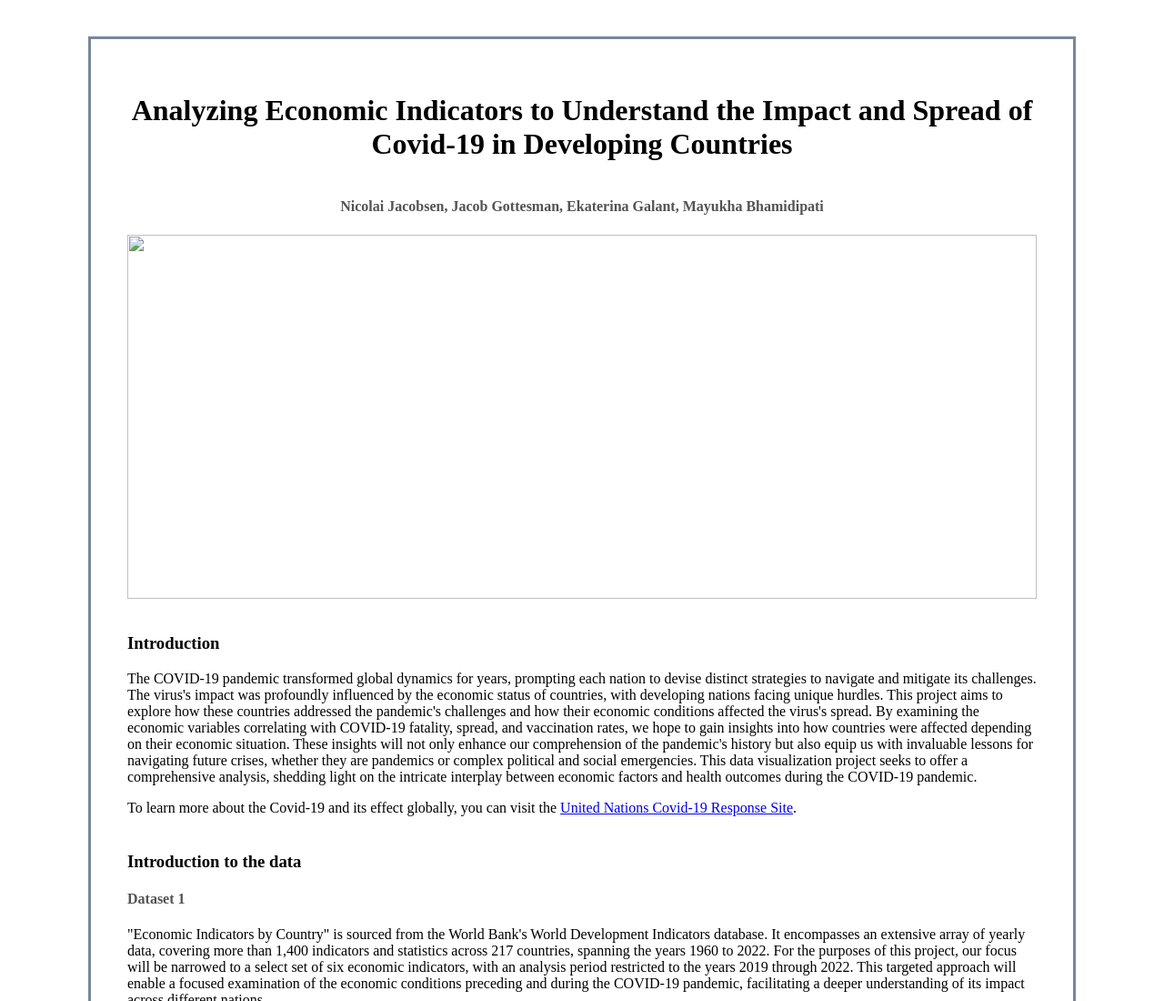
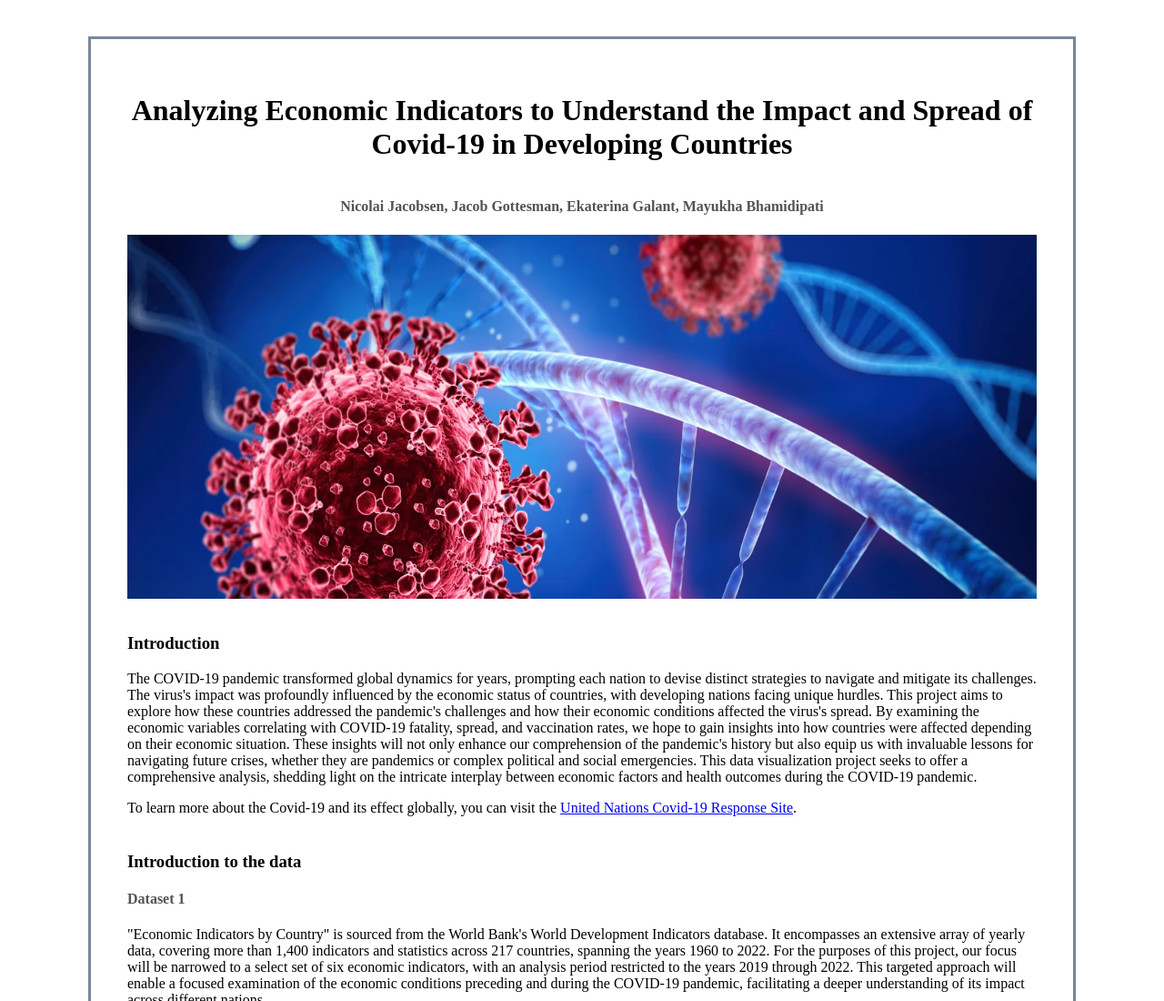
Before and after one commit to galantkat/Covid19, a plain HTML site: page index.html in a window 1280 px wide. Shown: the top 1100 px of the page at 91% size. Drawn offline with Linux system fonts and the light colour scheme; a script that the page names is missing.

Commit message:
Update index.html

```diff
--- a/index.html
+++ b/index.html
@@ -14,7 +14,7 @@
 
 
         <div class = 'center'>
-          <image src="covid19.jpg.webp" width="100%" height="400px" frameborder="0"></iframe>
+          <image src="covid19.jpg" width="100%" height="400px" frameborder="0"></iframe>
         </div>
 
     <h3>Introduction</h3>
```
